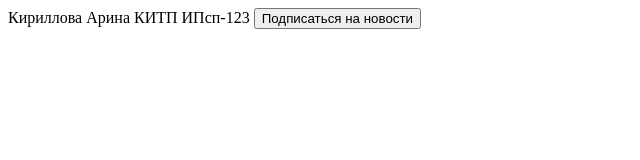
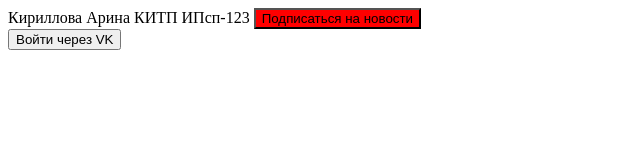
Before and after one commit to Alfredo0315/dz, a plain HTML site: page index.html in a window 1280 px wide. Shown: the whole page, without its empty margins (0-640 px from the left). Drawn offline with Linux system fonts and the light colour scheme.

Commit message:
Изменён цвет кнопки

```diff
--- a/index.html
+++ b/index.html
@@ -1,4 +1,5 @@
 Кириллова Арина
 КИТП
 ИПсп-123
-<button>Подписаться на новости</button>
+<button style="background:red">Подписаться на новости</button>
+<form><button>Войти через VK</button></form>
```
